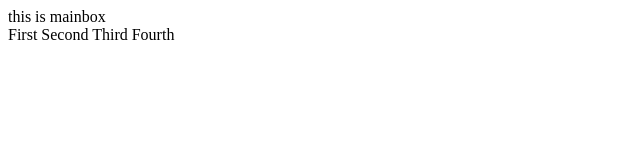
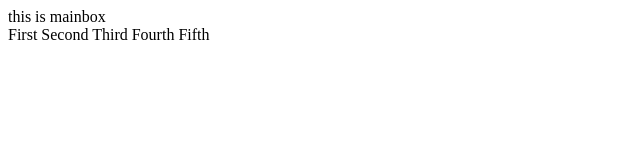
Before and after one commit to Aish-12/Practice_works, a plain HTML site: page Ids and classes.html in a window 1280 px wide. Shown: the full height of the page, 0-640 px from the left. Drawn offline with Linux system fonts and the light colour scheme.

Commit message:
second commit

```diff
--- a/Ids and classes.html
+++ b/Ids and classes.html
@@ -26,6 +26,8 @@
     <span class="myClass myClass2 myClass3">Second</span>
     <span class="myClass myClass2 myClass3">Third</span>
     <span class="myClass myClass2 myClass3">Fourth</span>
+    <span class="myClass myClass2 myClass3">Fifth</span>
+
 
 
 
```
